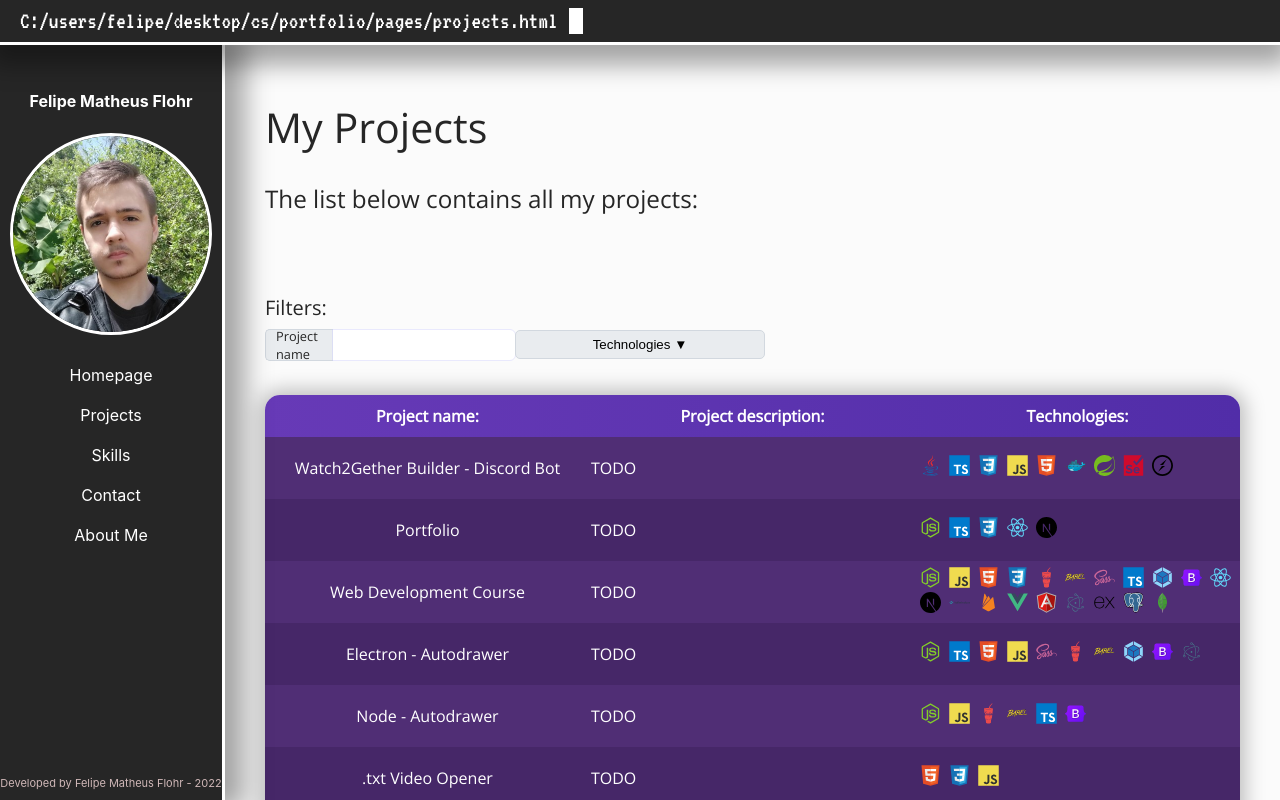
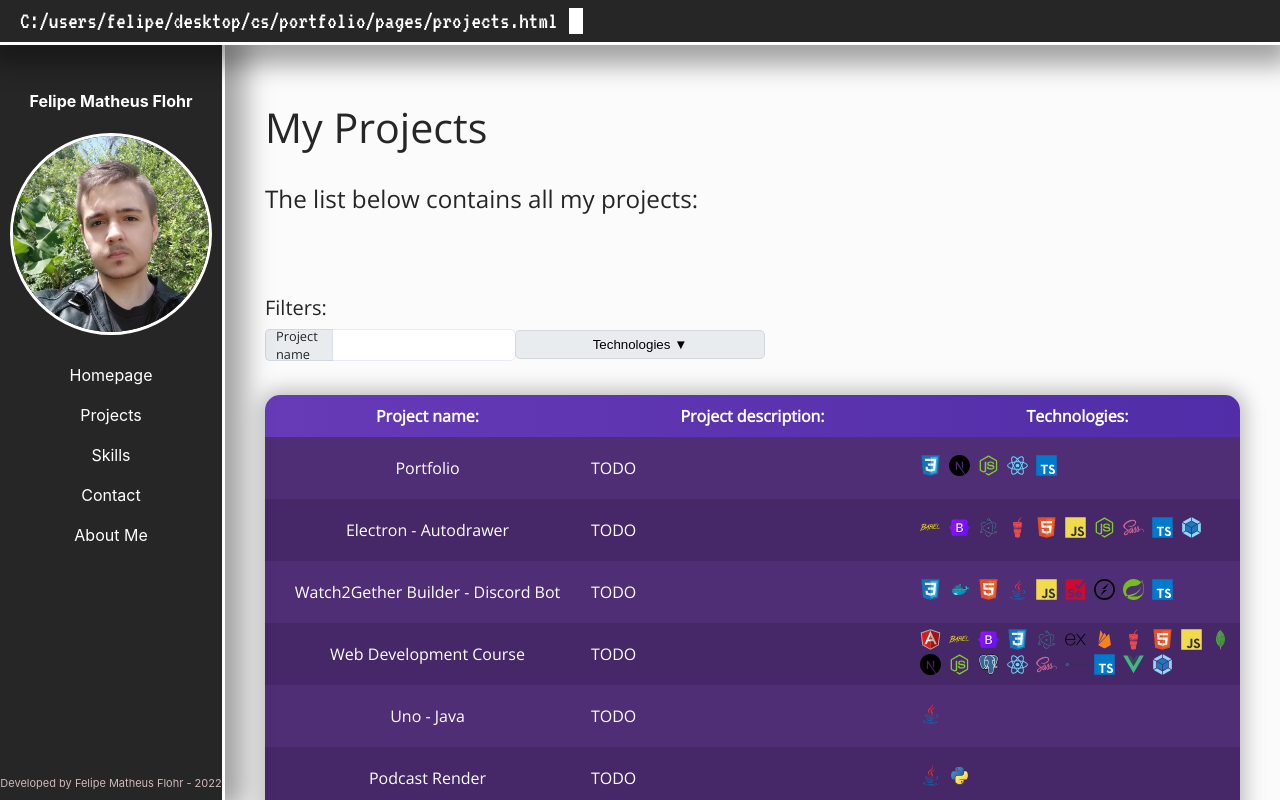
Before and after one commit to FelipeFlohr/portfolio, a Next.js app: page /projects in a window 1280 px wide. Built offline with nearby package versions, Linux system fonts and the light colour scheme.

Commit message:
List is now being sorted

```diff
--- a/src/components/projects/ListTable.tsx
+++ b/src/components/projects/ListTable.tsx
@@ -11,7 +11,11 @@ interface ListTableProps {
 export default function ListTable(props: ListTableProps) {
 
     const renderContent = () => {
-        return props.projects.map((project, i) => {
+        const projectsSorted = props.projects.sort((pj1, pj2) => {
+            return new Date(pj2.date).getTime() - new Date(pj1.date).getTime()
+        })
+
+        return projectsSorted.map((project, i) => {
             return (
                 <TableRow
                     key={i}
@@ -26,7 +30,10 @@ export default function ListTable(props: ListTableProps) {
     }
 
     const renderTechs = (project: Project) => {
-        const techs = project.technologies.map((tech, i) => (
+        const techsSorted = project.technologies.sort((el1, el2) => {
+            return el1.name.localeCompare(el2.name)
+        })
+        const techs = techsSorted.map((tech, i) => (
             <TechIcon technology={tech} key={i} />
         ))
 
```
